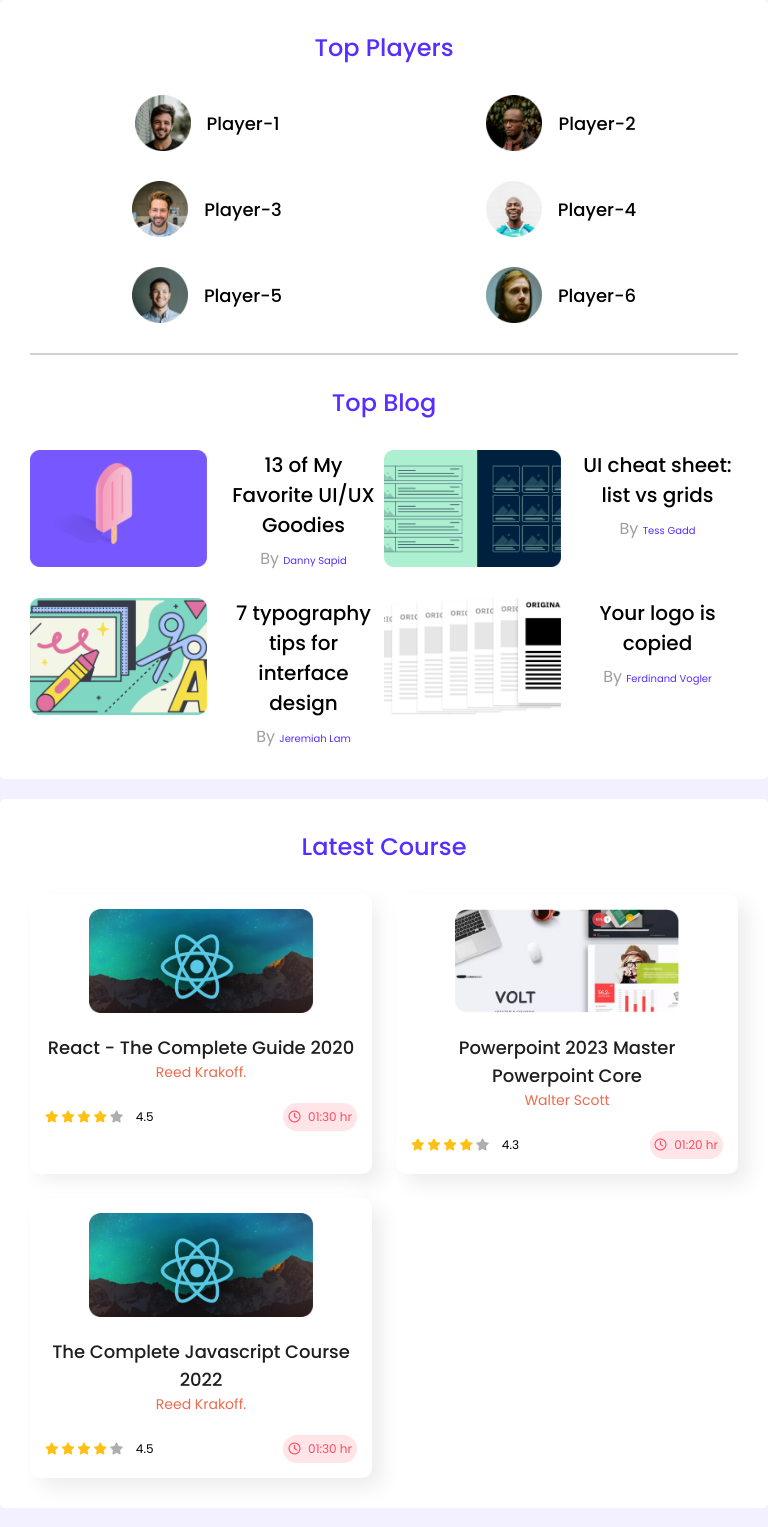
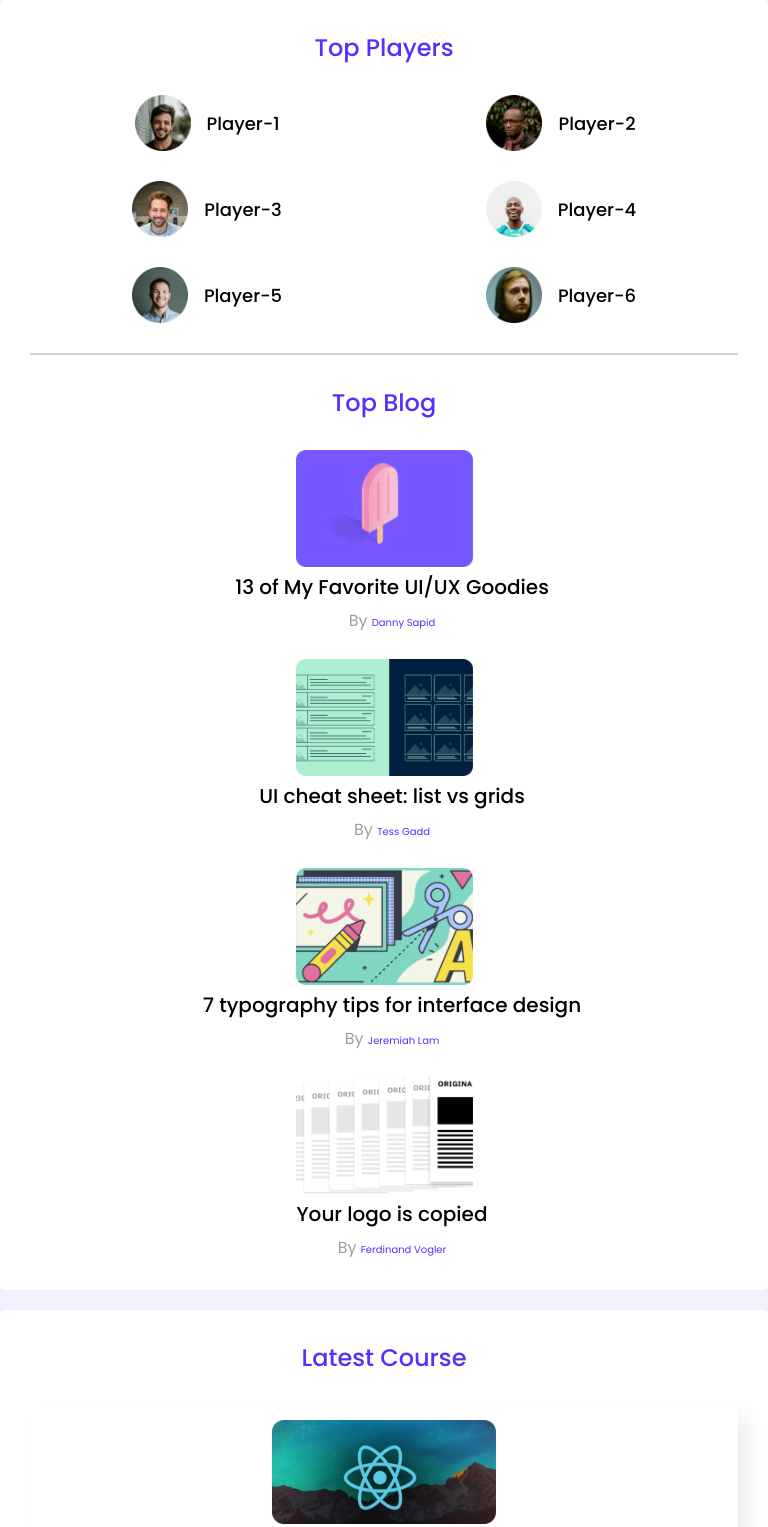
Before and after one commit to heynazrul/leader-board-css3, a plain HTML site: page index.html in a window 768 px wide. Shown: the top 1527 px of the page. Drawn offline with Linux system fonts and the light colour scheme.

Commit message:
responsive design for tablet and medium screen

```diff
--- a/styles/style.css
+++ b/styles/style.css
@@ -71,7 +71,7 @@
 .blogs {
   display: grid;
   grid-template-columns: repeat(2, 1fr);
-  row-gap: 26px;
+  gap: 26px;
 }
 
 .blog {
@@ -204,11 +204,20 @@
     text-align: center;
   }
 
-  .players, .blogs, .courses {
+  .players {
     grid-template-columns: repeat(2, 1fr);
+    justify-items: center;
   }
 
-  .players {
-    justify-items: center;
+  .blogs, .courses {
+grid-template-columns: repeat(1,1fr);
+  }
+
+  .blog {
+    flex-direction: column;
+  }
+
+  .course-info{
+    justify-content: space-evenly;
   }
 }
```
